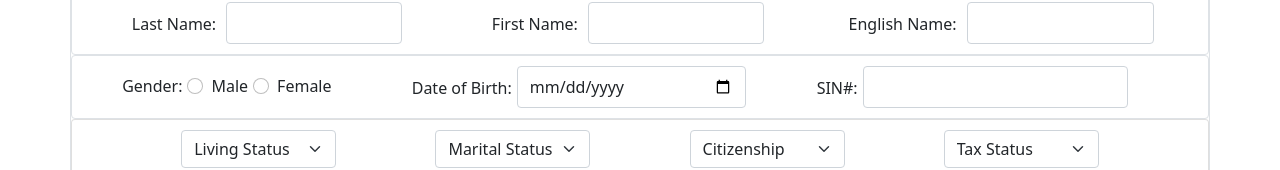
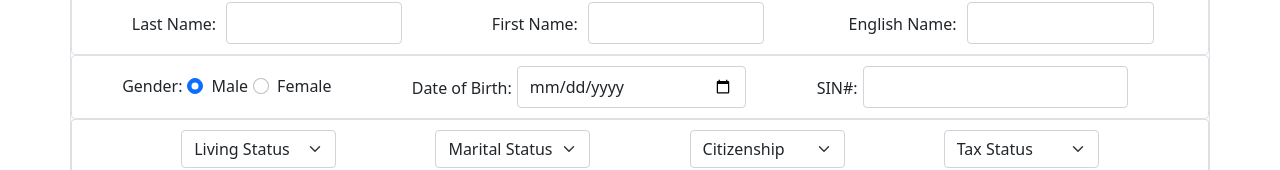
Before and after one commit to Yolanda-C-GitHub/ai-power-aifinancial-application, a React (Create React App) app in the folder Client/: page / in a window 1280 px wide. Shown: the part 168-338 px from the top of the page. Built offline with nearby package versions, Linux system fonts and the light colour scheme.

Commit message:
secondpart complete

```diff
--- a/Client/src/components/PersonalInfo/Personalinfo.js
+++ b/Client/src/components/PersonalInfo/Personalinfo.js
@@ -12,10 +12,10 @@ export default function Personalinfo() {
     const[englishName, setEnglishName] = useState()
     const personalInfoNames = {setLastName, setFirstName, setEnglishName}
 
-    const[gender, setGender]= useState()
+    const[gender, setGender]= useState("Male")
     const[birthDay, setBirthday] =useState()
     const[sinNum, setSinNum]= useState()
-    const personalInfoOther = {setGender, setBirthday, setSinNum}
+    const personalInfoOther = {gender,setGender, setBirthday, setSinNum}
 
     function handleSubmit(e){
         e.preventDefault()
--- a/Client/src/components/PersonalInfo/Personalinfoparts/Secondpart.js
+++ b/Client/src/components/PersonalInfo/Personalinfoparts/Secondpart.js
@@ -14,19 +14,32 @@ export default function Secondpart(params) {
         <Card className='secondPartCard d-flex border' >
 
             <Form.Group className='secondPartFormGroupGender'>
+
                 <Form.Label className ='secondPartFormGroupGenderLabel'>Gender:</Form.Label>
-                <Form.Check className = 'secondPartFormGroupGenderCheck' name='genderselector' label='Male' type='radio' ref={genderRef} ></Form.Check>
-                <Form.Check className = 'secondPartFormGroupGenderCheck' name='genderselector' label='Female' type='radio' ref={genderRef} ></Form.Check>
+                <Form.Check className = 'secondPartFormGroupGenderCheck' name='genderselector' label='Male' type='radio'
+                    ref={genderRef}
+                    value="Male"
+                    checked={params.personalInfoOther.gender === "Male"}
+                    onChange={() => params.personalInfoOther.setGender(genderRef.current.value)}
+                    ></Form.Check>
+
+                <Form.Check className = 'secondPartFormGroupGenderCheck' name='genderselector' label='Female' type='radio'
+                    ref={genderRef}
+                    value="Female"
+                    checked={params.personalInfoOther.gender === "Female"}
+                    onChange={()=>params.personalInfoOther.setGender(genderRef.current.value)}
+                    ></Form.Check>
+
             </Form.Group>
 
             <Form.Group className='secondPartFormGroupBirth'>
                 <Form.Label  className='secondPartFormGroupBirthLabel' >Date of Birth:</Form.Label>
-                <Form.Control type='date' className='' ref={birthdayRef}></Form.Control>
+                <Form.Control type='date' className='' ref={birthdayRef} onChange={()=>params.personalInfoOther.setBirthday(birthdayRef.current.value)} ></Form.Control>
             </Form.Group>
 
             <Form.Group className='secondPartFormGroupSin'>
                 <Form.Label  className='secondPartFormGroupSinLabel' >SIN#:</Form.Label>
-                <Form.Control className='' ref={sinRef} onClick={()=>params.personalInfoOther.setSinNum(sinRef.current.value)}></Form.Control>
+                <Form.Control className='' ref={sinRef} onChange={()=>params.personalInfoOther.setSinNum(sinRef.current.value)}></Form.Control>
             </Form.Group>
 
 
```
